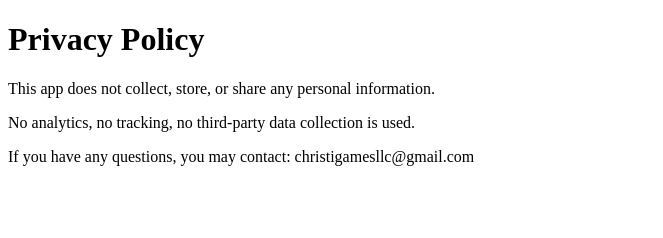
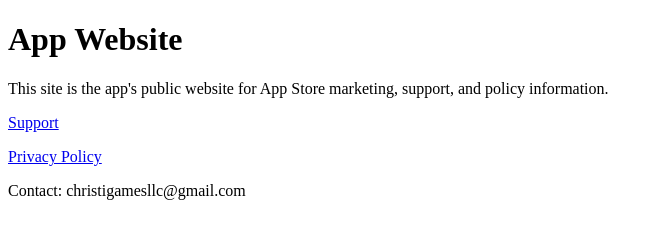
Before and after one commit to DeedaG/privacypolicy, a plain HTML site: page index.html in a window 1280 px wide. Shown: the whole page, without its empty margins (0-663 px from the left). Drawn offline with Linux system fonts and the light colour scheme.

Commit message:
update for app store

```diff
--- a/index.html
+++ b/index.html
@@ -1,9 +1,15 @@
 <!DOCTYPE html>
-<html>
+<html lang="en">
+<head>
+  <meta charset="UTF-8">
+  <meta name="viewport" content="width=device-width, initial-scale=1.0">
+  <title>App Website</title>
+</head>
 <body>
-<h1>Privacy Policy</h1>
-<p>This app does not collect, store, or share any personal information.</p>
-<p>No analytics, no tracking, no third-party data collection is used.</p>
-<p>If you have any questions, you may contact: christigamesllc@gmail.com</p>
+  <h1>App Website</h1>
+  <p>This site is the app's public website for App Store marketing, support, and policy information.</p>
+  <p><a href="./support.html">Support</a></p>
+  <p><a href="./privacy.html">Privacy Policy</a></p>
+  <p>Contact: christigamesllc@gmail.com</p>
 </body>
 </html>
```
Also changed, not shown: privacy.html (added, +15 -0 lines), support.html (+11 -4 lines), app-ads.txt (added).
